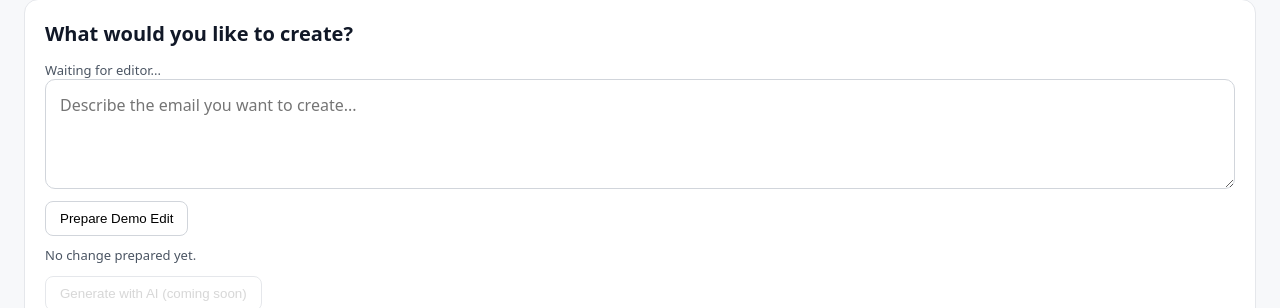
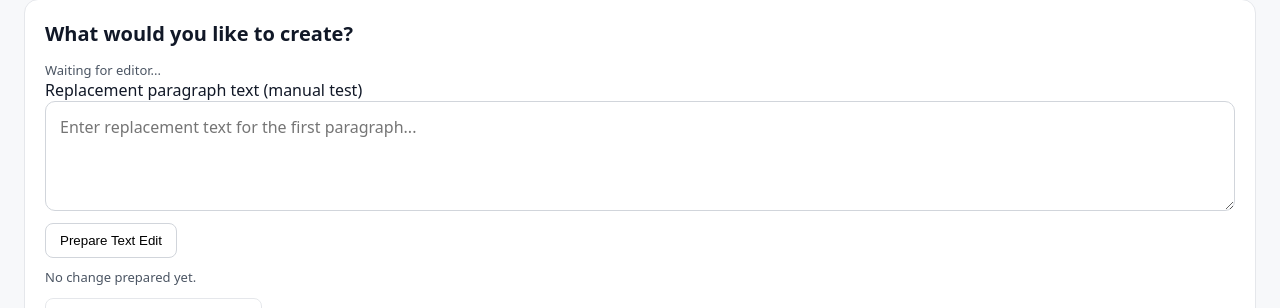
Before and after one commit to kaelah971/unlayer-agent-lab, a React (Vite) app in the folder app/: page / in a window 1280 px wide. Shown: the part 121-429 px from the top of the page. Built offline with nearby package versions, Linux system fonts and the light colour scheme.

Commit message:
feat: support user-controlled text editing

```diff
--- a/app/src/App.tsx
+++ b/app/src/App.tsx
@@ -128,7 +128,9 @@ function App() {
 
       const textNode = richText.root?.children?.[0]?.children?.[0]
       const before = textNode?.text
-      const after = 'Prepared inside Unlayer Agent Lab!'
+      const after = prompt.trim()
+
+      if (!after) throw new Error('Enter replacement text first.')
 
       if (!before || !textNode || !paragraph.values.text.includes(before)) {
         throw new Error('Paragraph text structure could not be safely updated.')
@@ -234,10 +236,11 @@ function App() {
       <section aria-label='AI instructions'>
         <h2>What would you like to create?</h2>
         <p role='status'>{agentStatus}</p>
-        <textarea rows={3} value={prompt} onChange={(event) => setPrompt(event.target.value)} placeholder='Describe the email you want to create...' />
+        <label htmlFor='replacement-text'>Replacement paragraph text (manual test)</label>
+        <textarea id='replacement-text' rows={3} value={prompt} onChange={(event) => setPrompt(event.target.value)} placeholder='Enter replacement text for the first paragraph...' />
         <div>
           <button type='button' onClick={() => void prepareDemoEdit()}>
-            Prepare Demo Edit
+            Prepare Text Edit
           </button>
         </div>
         <p role='status'>{proposalStatus}</p>
```
